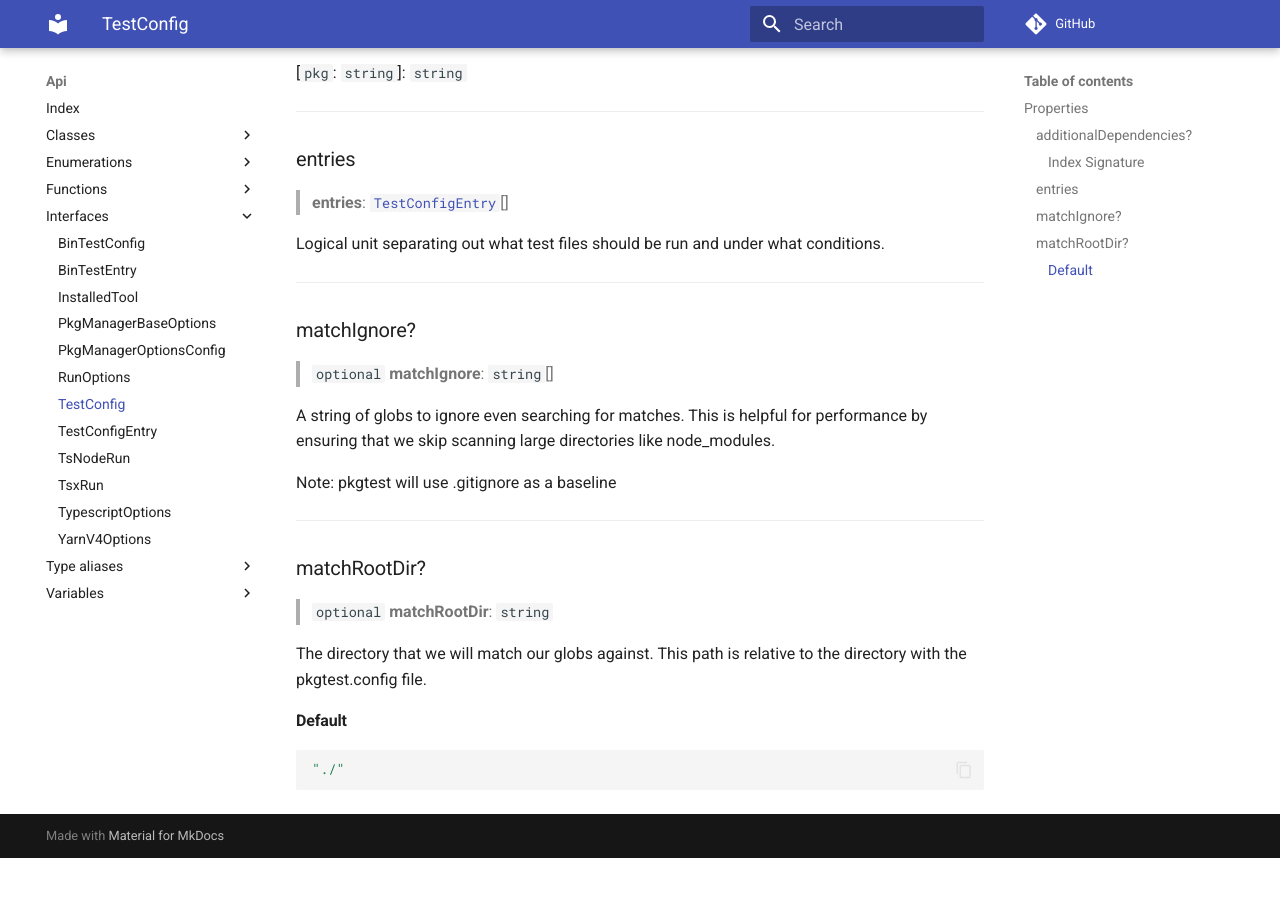
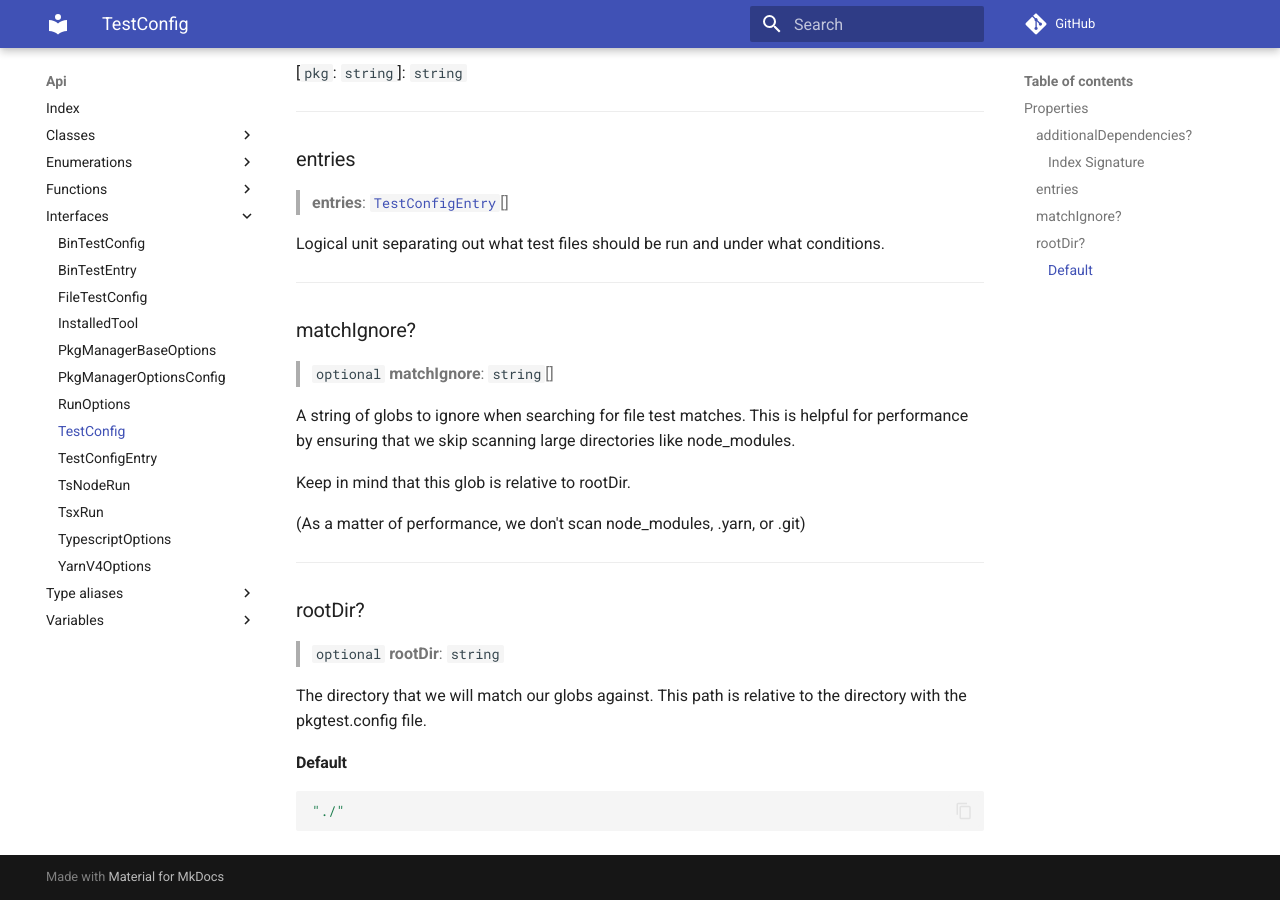
Before and after one commit to HanseltimeIndustries/pkgtest, an MkDocs documentation site: the page built from docs/api/interfaces/TestConfig.md, in a window 1280 px wide and 900 px high, scrolled down 548 px. Built offline with MkDocs 1.6.1 and Material for MkDocs 9.7.7, drawn with Linux system fonts in a browser that asks for light colours; comment, search, counter and statistics services are not loaded; the version menu is left out; before the commit the page ends 1406 px from its top, so only the background shows below that.

Commit message:
feat: rename matchRootDir to rootDir

````diff
--- a/docs/1-getting-started.md
+++ b/docs/1-getting-started.md
@@ -51,7 +51,7 @@ Let's go ahead and create a `pkgtest.config.js`:
 === "commonjs project"
     ```js title="pkgtest.config.js"
     module.exports = {
-        matchRootDir: "pkgtests",
+        rootDir: "pkgtests",
         entries: [
             {
                 fileTests: {
@@ -87,7 +87,7 @@ Let's go ahead and create a `pkgtest.config.js`:
 === "esm project"
     ```js title="pkgtest.config.js"
     export default {
-        matchRootDir: "pkgtests",
+        rootDir: "pkgtests",
         entries: [
             {
                 fileTests: {
@@ -141,7 +141,7 @@ This means that there will be 8 testing package folders created.
     }
 ```
 
-This means that all `.ts` files in the `pkgtests/` (`matchRootDir`) directory will be copied into each project and run.
+This means that all `.ts` files in the `pkgtests/` (`rootDir`) directory will be copied into each project and run.
 In our case, that is just `pkgtests/tests1.ts`.
 
 #### 3. Transformation
--- a/docs/User Guide/3-filtering-tests.md
+++ b/docs/User Guide/3-filtering-tests.md
@@ -6,7 +6,7 @@
 
 ### [testMatch]
 
-`pkgtest` will take any number of last arguments as glob patterns to match to test files.  The glob patterns are relative to your `matchRootDir`.
+`pkgtest` will take any number of last arguments as glob patterns to match to test files.  The glob patterns are relative to your `rootDir`.
 
 === "yarn"
     ```shell
@@ -21,7 +21,7 @@
     pnpm pkgtest "**/test2.ts"
     ```
 
-Assuming we have a `matchRootDir: "pkgtests"`, the above command will only run the tests that result from `pkgtests/test2.ts`:
+Assuming we have a `rootDir: "pkgtests"`, the above command will only run the tests that result from `pkgtests/test2.ts`:
 
 <pre>
 <code>Test Suite for Module commonjs, Package Manager yarn-v1 (<span style="color:magenta">pkgtest default</span>), Run with node
--- a/docs/api/README.md
+++ b/docs/api/README.md
@@ -19,6 +19,7 @@
 
 - [BinTestConfig](interfaces/BinTestConfig.md)
 - [BinTestEntry](interfaces/BinTestEntry.md)
+- [FileTestConfig](interfaces/FileTestConfig.md)
 - [InstalledTool](interfaces/InstalledTool.md)
 - [PkgManagerBaseOptions](interfaces/PkgManagerBaseOptions.md)
 - [PkgManagerOptionsConfig](interfaces/PkgManagerOptionsConfig.md)
--- a/docs/api/interfaces/TestConfig.md
+++ b/docs/api/interfaces/TestConfig.md
@@ -33,16 +33,18 @@ Logical unit separating out what test files should be run and under what conditi
 
 > `optional` **matchIgnore**: `string`[]
 
-A string of globs to ignore even searching for matches.  This is helpful for performance by ensuring that we skip scanning large
+A string of globs to ignore when searching for file test matches.  This is helpful for performance by ensuring that we skip scanning large
 directories like node_modules.
 
-Note: pkgtest will use .gitignore as a baseline
+Keep in mind that this glob is relative to rootDir.
+
+(As a matter of performance, we don't scan node_modules, .yarn, or .git)
 
 ***
 
-### matchRootDir?
+### rootDir?
 
-> `optional` **matchRootDir**: `string`
+> `optional` **rootDir**: `string`
 
 The directory that we will match our globs against.  This path is relative to the directory with the pkgtest.config file.
 
--- a/pkgtest.config.js
+++ b/pkgtest.config.js
@@ -1,5 +1,6 @@
 module.exports = {
-	matchRootDir: "pkgtest",
+	rootDir: "pkgtest",
+	matchIgnore: "pkgtest/fixture**",
 	entries: [
 		{
 			binTests: {},
````
Also changed, not shown: docs/User Guide/2-configuration.md (+9 -9 lines), docs/api/interfaces/FileTestConfig.md (added, +40 -0 lines), docs/api/interfaces/TestConfigEntry.md (+6 -33 lines), pkgtest/fixtures/fakepkgtest/README.md (added, +5 -0 lines), 8 other files.
